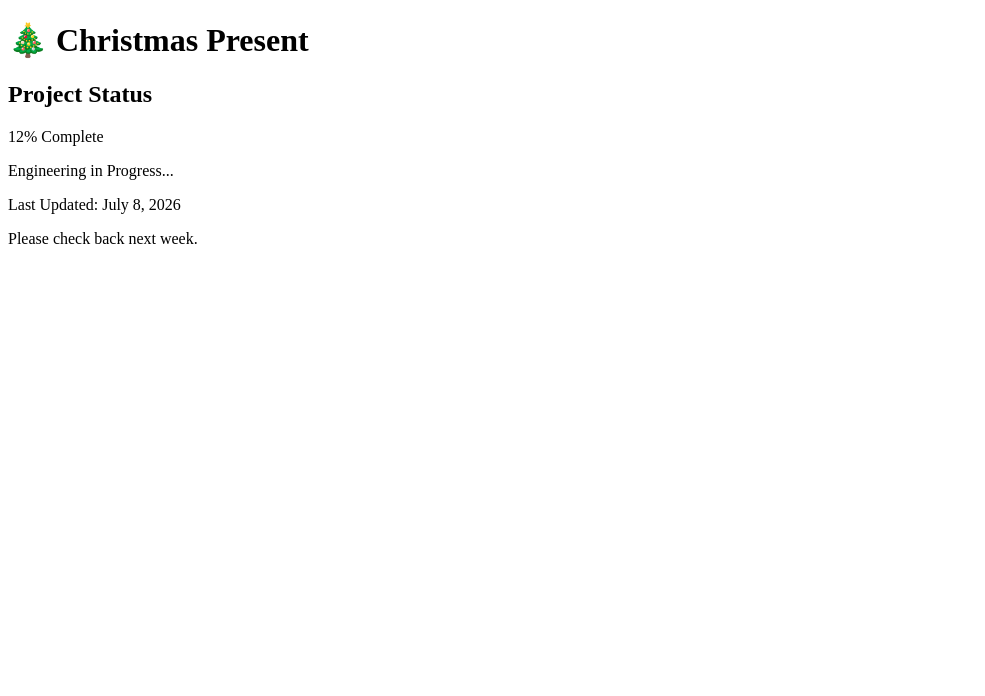
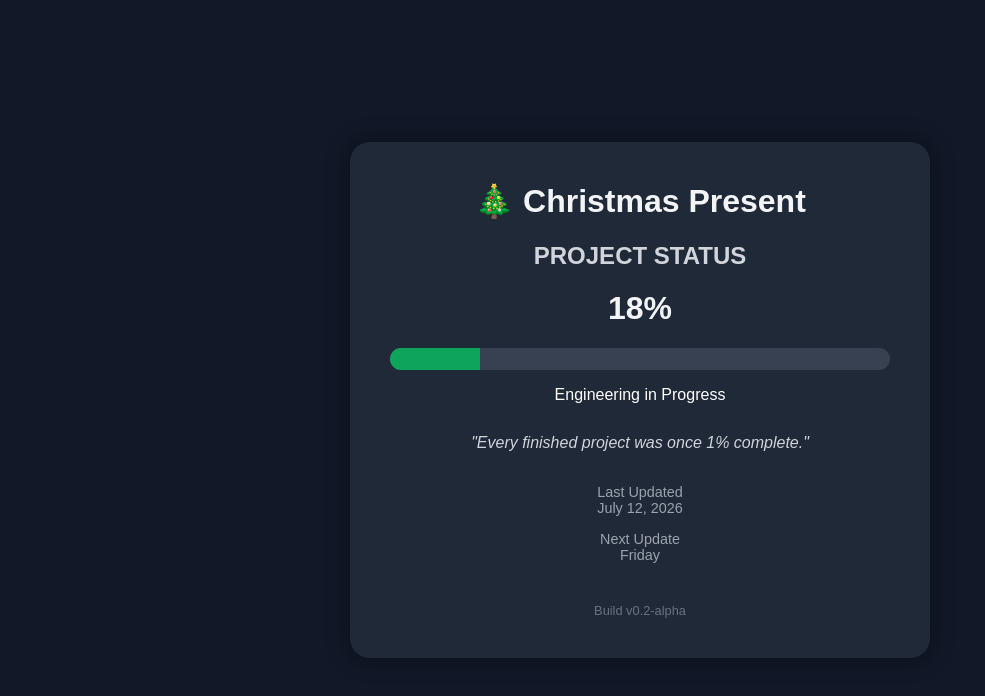
Before and after one commit to amlern86/christmas_present, a plain HTML site: page index.html in a window 1280 px wide. Shown: the whole page, without its empty margins (0-985 px from the left). Drawn offline with Linux system fonts and the light colour scheme.

Commit message:
Update index.html

```diff
--- a/index.html
+++ b/index.html
@@ -1,23 +1,170 @@
 <!DOCTYPE html>
 <html lang="en">
+
 <head>
-  <meta charset="UTF-8">
-  <meta name="viewport" content="width=device-width, initial-scale=1.0">
-  <title>Christmas Present</title>
+<meta charset="UTF-8">
+<meta name="viewport" content="width=device-width, initial-scale=1.0">
+
+<title>Christmas Present</title>
+
+<style>
+
+body{
+    margin:0;
+    background:#111827;
+    color:white;
+    font-family:Arial, Helvetica, sans-serif;
+
+    display:flex;
+    justify-content:center;
+    align-items:center;
+
+    min-height:100vh;
+}
+
+.card{
+
+    width:90%;
+    max-width:500px;
+
+    background:#1f2937;
+
+    border-radius:20px;
+
+    padding:40px;
+
+    text-align:center;
+
+    box-shadow:0 0 25px rgba(0,0,0,.4);
+
+}
+
+h1{
+
+    color:#f3f4f6;
+
+    margin-top:0;
+
+}
+
+h2{
+
+    color:#d1d5db;
+
+}
+
+.progress{
+
+    width:100%;
+
+    height:22px;
+
+    background:#374151;
+
+    border-radius:20px;
+
+    overflow:hidden;
+
+    margin-top:20px;
+
+}
+
+.bar{
+
+    width:18%;
+
+    height:100%;
+
+    background:#0ea45b;
+
+}
+
+.small{
+
+    color:#9ca3af;
+
+    font-size:.9em;
+
+}
+
+.quote{
+
+    margin-top:30px;
+
+    font-style:italic;
+
+    color:#d1d5db;
+
+}
+
+.footer{
+
+    margin-top:40px;
+
+    font-size:.8em;
+
+    color:#6b7280;
+
+}
+
+</style>
+
 </head>
+
 <body>
+
+<div class="card">
 
 <h1>🎄 Christmas Present</h1>
 
-<h2>Project Status</h2>
+<h2>PROJECT STATUS</h2>
 
-<p>12% Complete</p>
+<h1>18%</h1>
 
-<p>Engineering in Progress...</p>
+<div class="progress">
 
-<p>Last Updated: July 8, 2026</p>
+<div class="bar"></div>
 
-<p>Please check back next week.</p>
+</div>
+
+<p>Engineering in Progress</p>
+
+<div class="quote">
+
+"Every finished project was once 1% complete."
+
+</div>
+
+<br>
+
+<p class="small">
+
+Last Updated
+
+<br>
+
+July 12, 2026
+
+</p>
+
+<p class="small">
+
+Next Update
+
+<br>
+
+Friday
+
+</p>
+
+<div class="footer">
+
+Build v0.2-alpha
+
+</div>
+
+</div>
 
 </body>
+
 </html>
```
